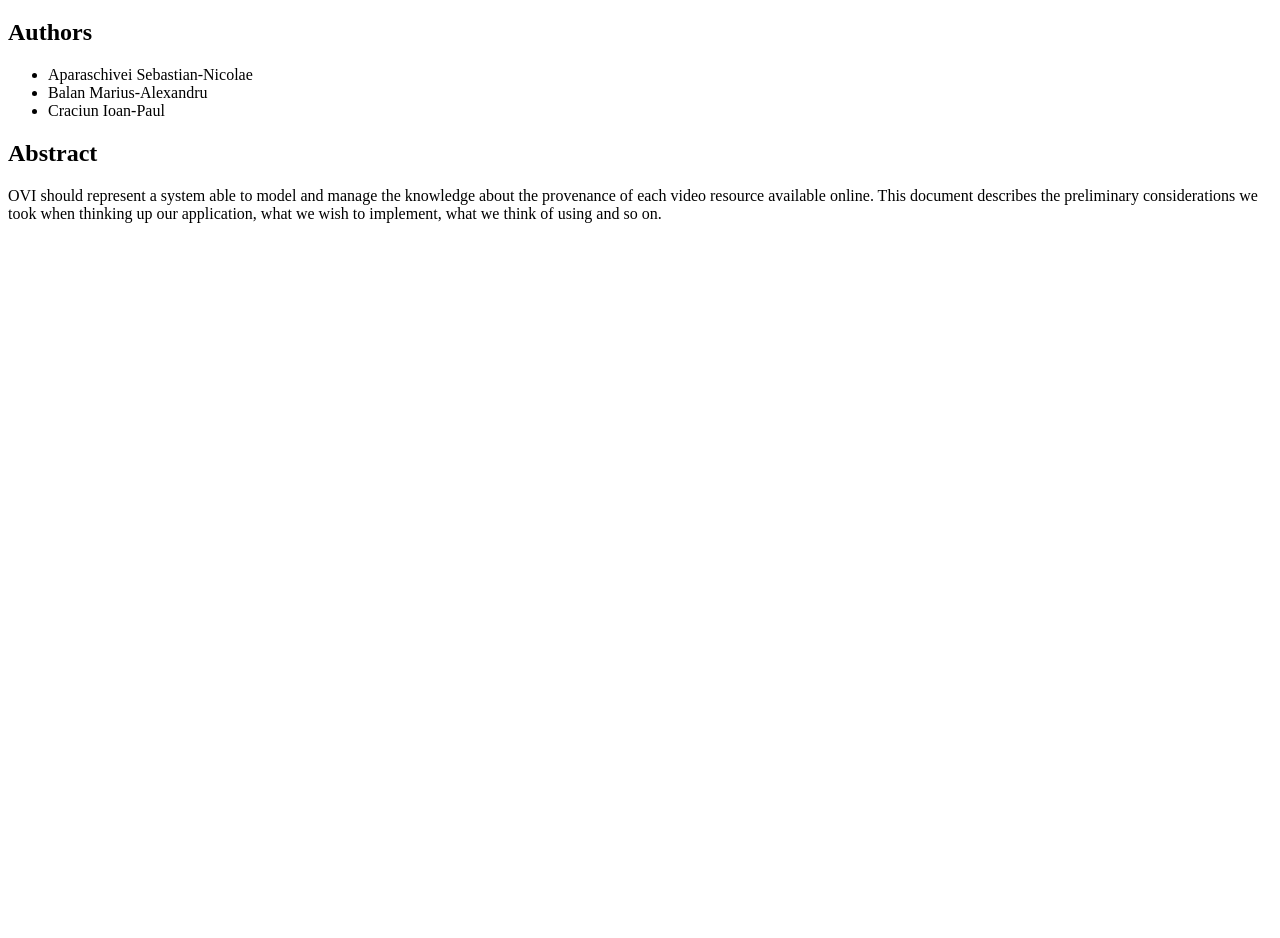
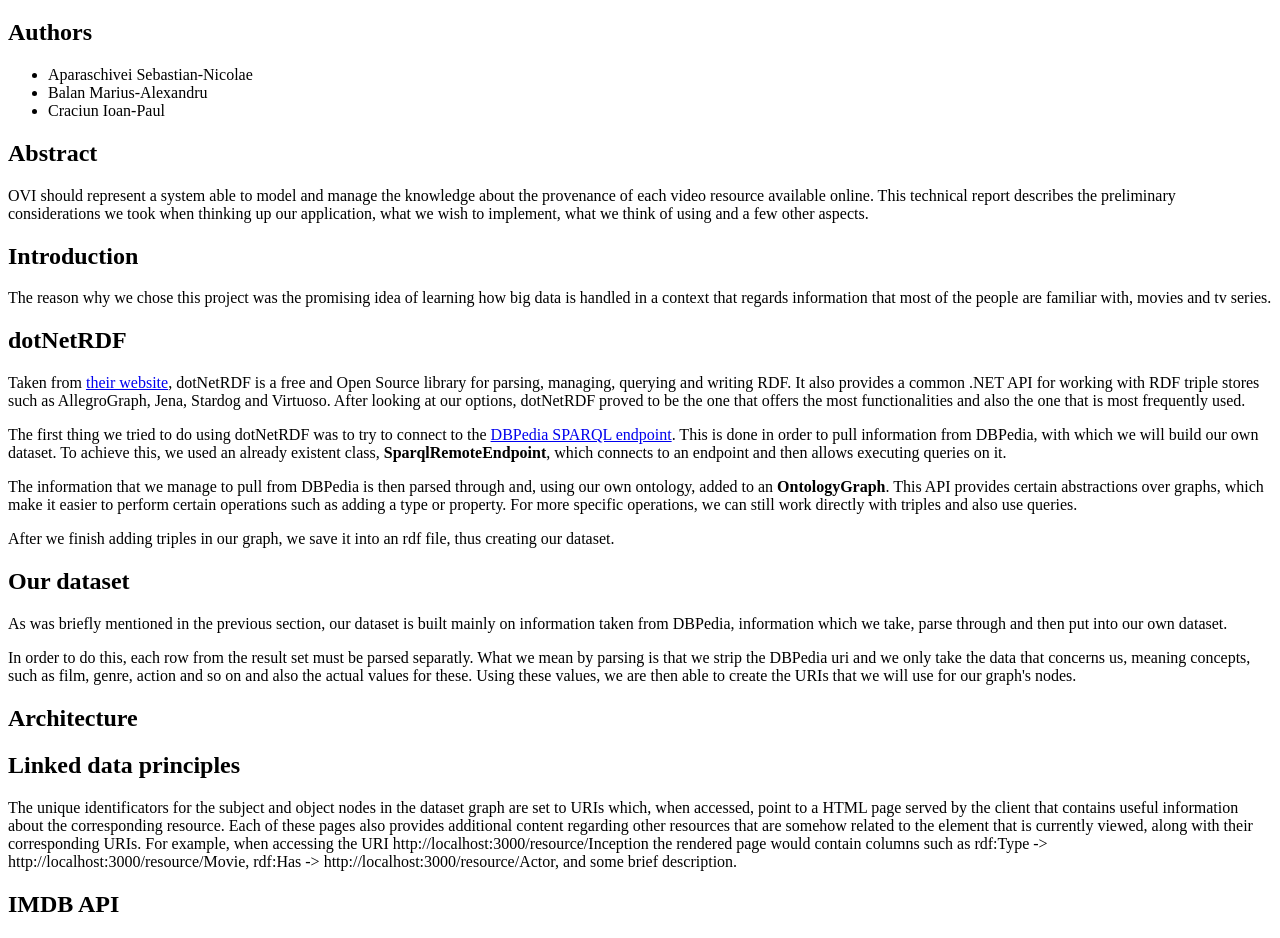
Before and after one commit to yontu24/online-video-provenance, a plain HTML site: page Documentation/technical report.html in a window 1280 px wide. Shown: the part 61-999 px from the top of the page. Before the commit the page ends 800 px from the top, so only its background shows below. Drawn offline with Linux system fonts and the light colour scheme.

Commit message:
updated scholarly

```diff
--- a/Documentation/technical report.html
+++ b/Documentation/technical report.html
@@ -36,7 +36,53 @@
   <section typeof="sa:Abstract" id="abstract" role="doc-abstract">
     <h2>Abstract</h2>
     <p>
-      OVI should represent a system able to model and manage the knowledge about the provenance of each video resource available online. This document describes the preliminary considerations we took when thinking up our application, what we wish to implement, what we think of using and so on.
+      OVI should represent a system able to model and manage the knowledge about the provenance of each video resource available online. This technical report describes the preliminary considerations we took when thinking up our application, what we wish to implement, what we think of using and a few other aspects.
+    </p>
+  </section>
+  <section role="doc-introduction">
+    <h2>Introduction</h2>
+    The reason why we chose this project was the promising idea of learning how big data is handled in a context that regards information that most of the people are familiar with, movies and tv series.
+  </section>
+  <section id="dotnetrdf">
+    <h2>dotNetRDF</h2>
+    <p>
+      Taken from <a href="https://dotnetrdf.org/">their website</a>, dotNetRDF is a free and Open Source library for parsing, managing, querying and writing RDF. It also provides a common .NET API for working with RDF triple stores such as AllegroGraph, Jena, Stardog and Virtuoso. After looking at our options, dotNetRDF proved to be the one that offers the most functionalities and also the one that is most frequently used.
+    </p>
+    <p>
+      The first thing we tried to do using dotNetRDF was to try to connect to the <a href="http://dbpedia.org/sparql">DBPedia SPARQL endpoint</a>. This is done in order to pull information from DBPedia, with which we will build our own dataset. To achieve this, we used an already existent class, <b>SparqlRemoteEndpoint</b>, which connects to an endpoint and then allows executing queries on it.
+    </p>
+    <p>
+      The information that we manage to pull from DBPedia is then parsed through and, using our own ontology, added to an <b>OntologyGraph</b>. This API provides certain abstractions over graphs, which make it easier to perform certain operations such as adding a type or property. For more specific operations, we can still work directly with triples and also use queries.
+    </p>
+    <p>
+      After we finish adding triples in our graph, we save it into an rdf file, thus creating our dataset.
+    </p>
+  </section>
+  <section id="ourDataset">
+    <h2>Our dataset</h2>
+    <p>
+      As was briefly mentioned in the previous section, our dataset is built mainly on information taken from DBPedia, information which we take, parse through and then put into our own dataset.
+    </p>
+    <p>
+      In order to do this, each row from the result set must be parsed separatly. What we mean by parsing is that we strip the DBPedia uri and we only take the data that concerns us, meaning concepts, such as film, genre, action and so on and also the actual values for these. Using these values, we are then able to create the URIs that we will use for our graph's nodes.
+    </p>
+  </section>
+  <section id="architecture">
+    <h2>Architecture</h2>
+    <p>
+
+    </p>
+  </section>
+  <section id="linkedData">
+    <h2>Linked data principles</h2>
+    <p>
+      The unique identificators for the subject and object nodes in the dataset graph are set to URIs which, when accessed, point to a HTML page served by the client that contains useful information about the corresponding resource. Each of these pages also provides additional content regarding other resources that are somehow related to the element that is currently viewed, along with their corresponding URIs. For example, when accessing the URI http://localhost:3000/resource/Inception the rendered page would contain columns such as rdf:Type -> http://localhost:3000/resource/Movie, rdf:Has -> http://localhost:3000/resource/Actor, and some brief description.
+    </p>
+  </section>
+  <section id="imdbApi">
+    <h2>IMDB API</h2>
+    <p>
+
     </p>
   </section>
 </body>
```
Also changed, not shown: 2 other files.
